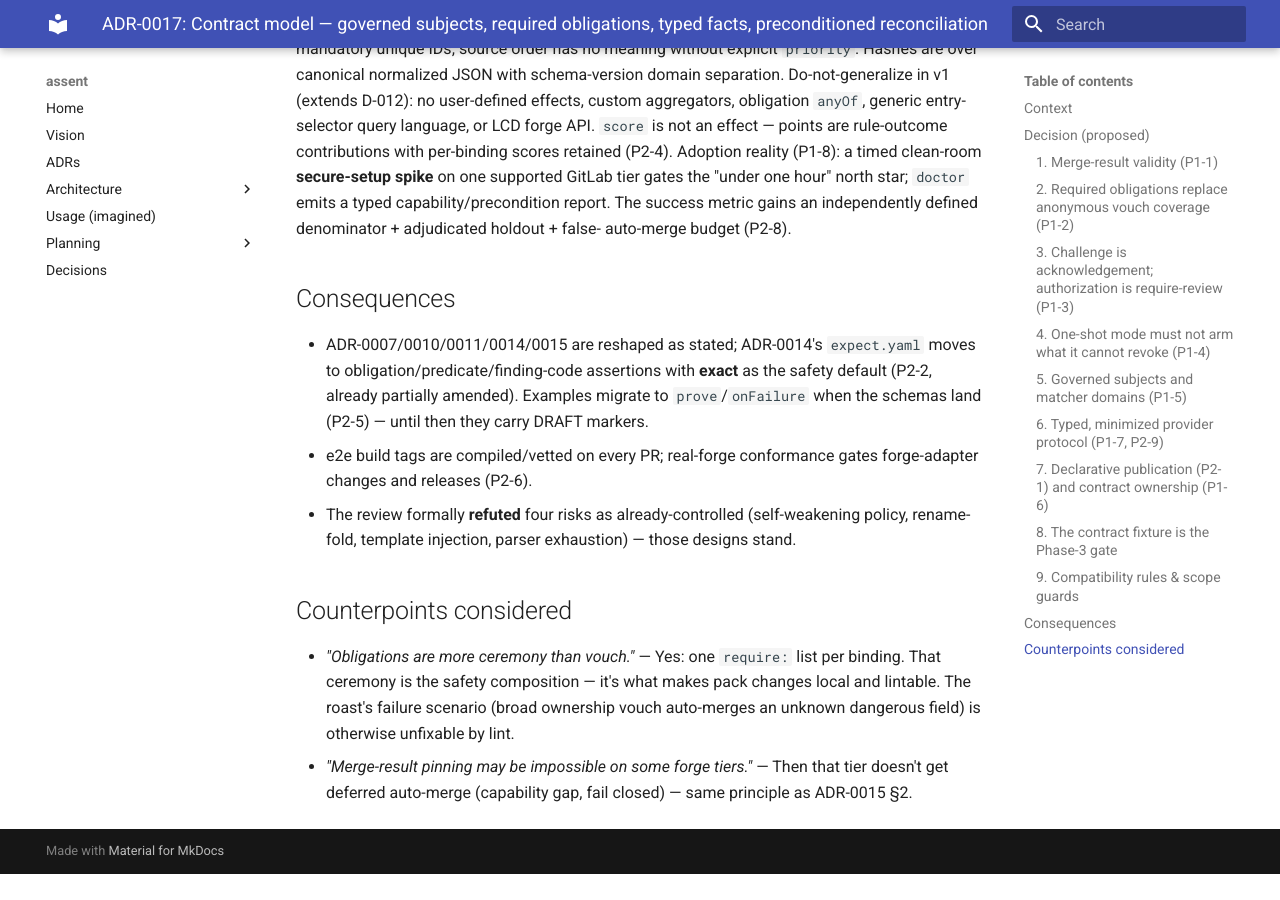
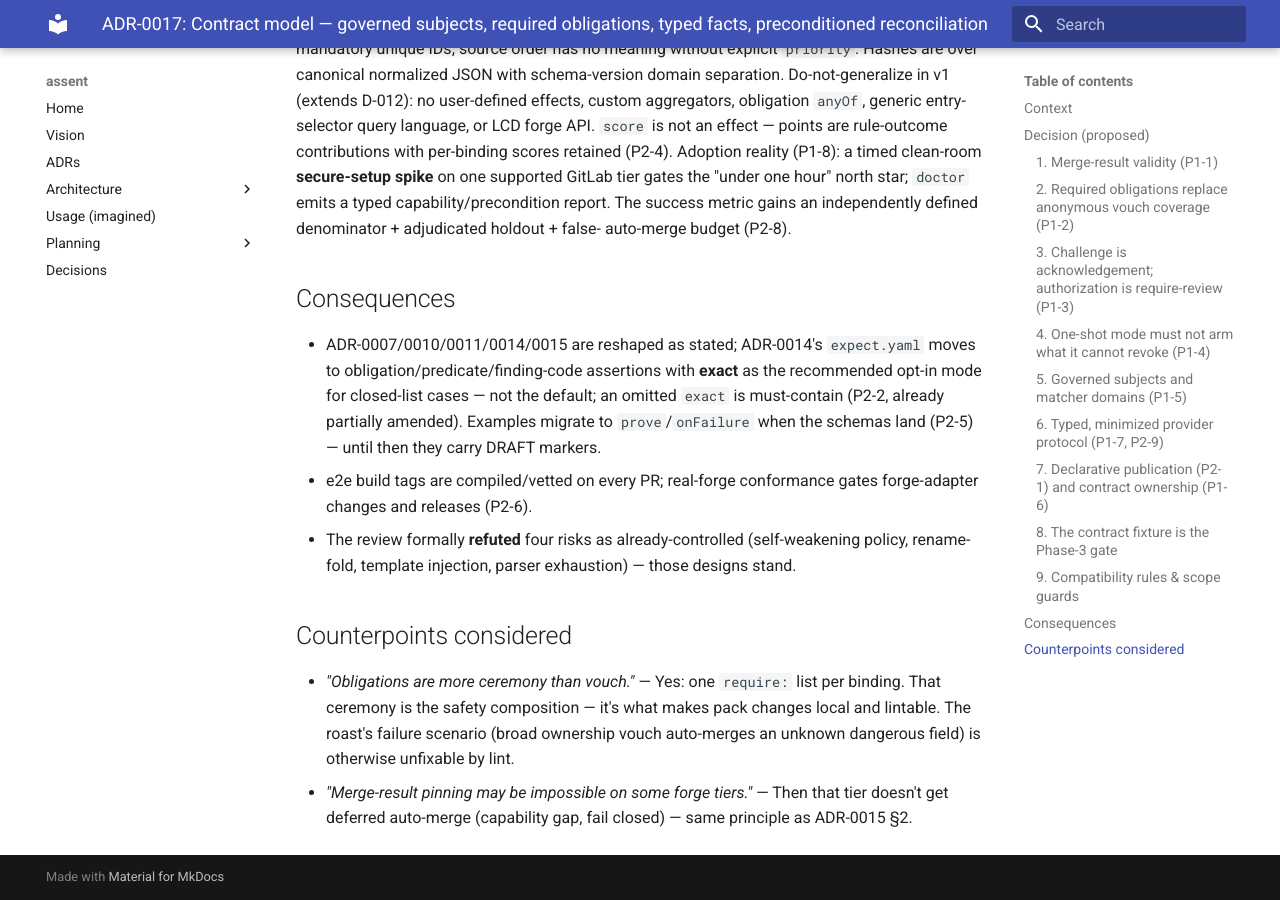
Before and after one commit to PlatformRelay/assent, an MkDocs documentation site: the page built from docs/adr/0017-contract-model-obligations.md, in a window 1280 px wide and 900 px high, scrolled down 2730 px. Built offline with MkDocs 1.6.1 and Material for MkDocs 9.7.7, drawn with Linux system fonts in a browser that asks for light colours; before the commit the page ends 3604 px from its top, so only the background shows below that.

Commit message:
:memo: docs(schemas): soften residual 'exact is the safety default' phrasing (review F1)
The P1-2 fix pinned exact's default to false (must-contain). Two referents the
schema diff didn't touch still called exact 'the safety default', which reads as
'absent => exact'. Reword both to 'recommended opt-in mode, not the default' so
the frozen contract is internally coherent with default:false (independent
review F1, P2).

```diff
--- a/docs/adr/0017-contract-model-obligations.md
+++ b/docs/adr/0017-contract-model-obligations.md
@@ -109,7 +109,7 @@ auto-merge budget (P2-8).
 ## Consequences
 
 - ADR-0007/0010/0011/0014/0015 are reshaped as stated; ADR-0014's `expect.yaml` moves to
-  obligation/predicate/finding-code assertions with **exact** as the safety default (P2-2,
+  obligation/predicate/finding-code assertions with **exact** as the recommended opt-in mode for closed-list cases — not the default; an omitted `exact` is must-contain (P2-2,
   already partially amended). Examples migrate to `prove`/`onFailure` when the schemas land
   (P2-5) — until then they carry DRAFT markers.
 - e2e build tags are compiled/vetted on every PR; real-forge conformance gates forge-adapter
```
Also changed, not shown: openspec/specs/p3-e1-schemas-fixture/spec.md (+2 -2 lines).
